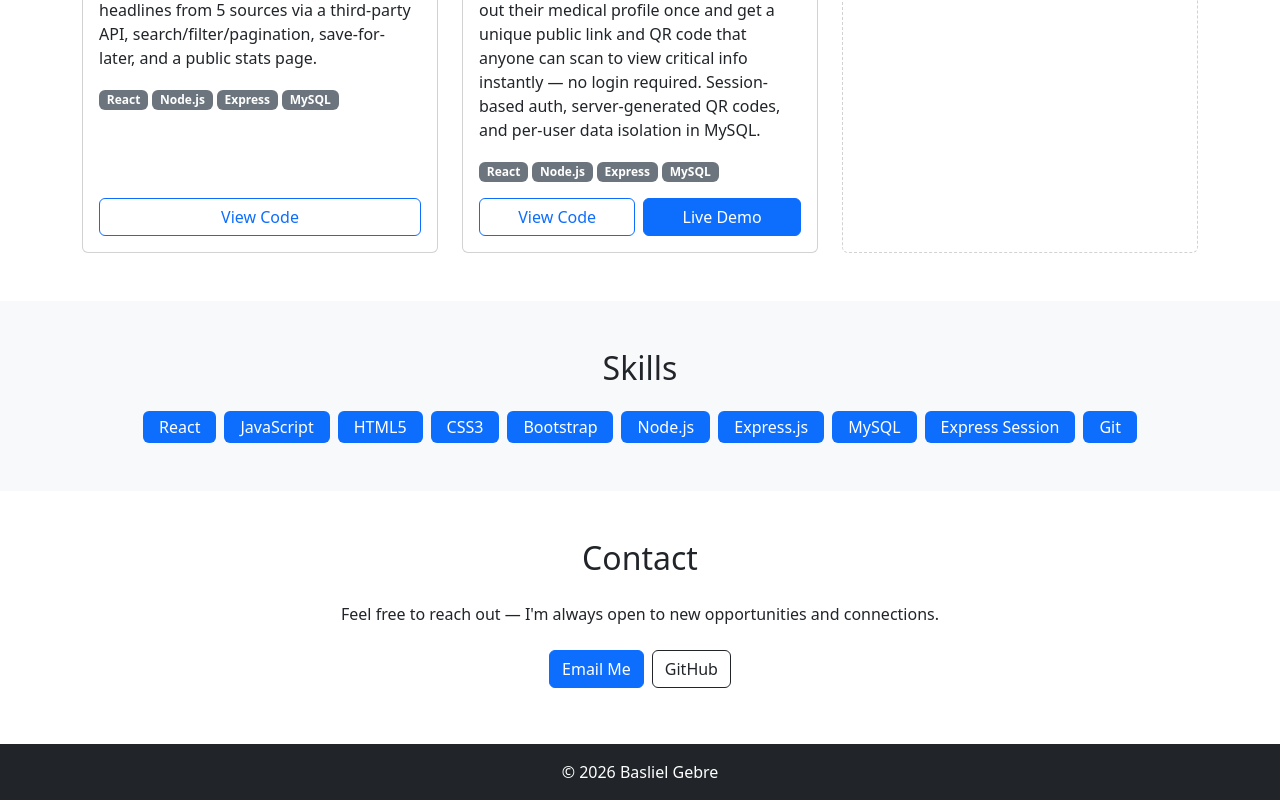
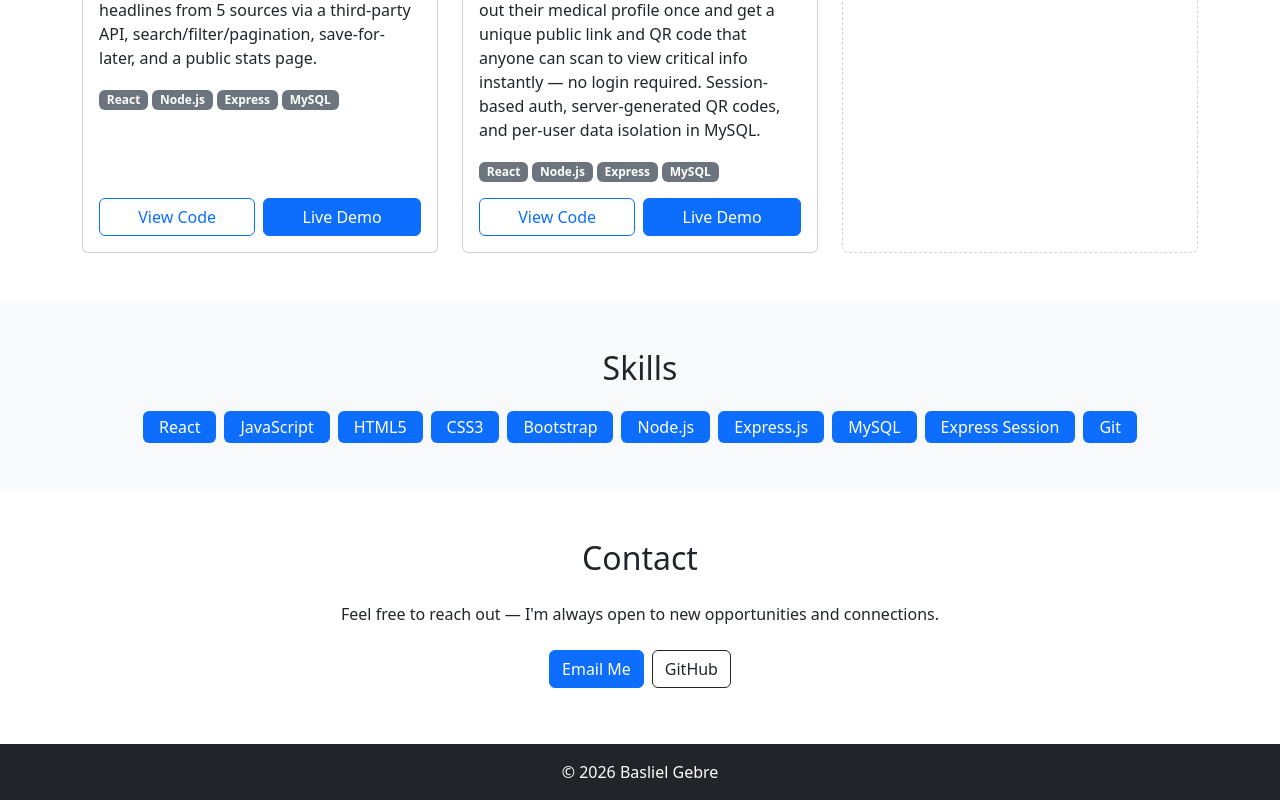
Before and after one commit to destabasiy13-sys/my-portfolio, a React (Vite) app: page / in a window 1280 px wide. Shown: the part 1503-2303 px from the top of the page. Built offline with nearby package versions, Linux system fonts and the light colour scheme.

Commit message:
Add Live Demo link to Personal News Dashboard card
News Dashboard is now deployed (Vercel + Render + Clever Cloud
MySQL), matching LifeCard's setup.

```diff
--- a/src/components/Projects.jsx
+++ b/src/components/Projects.jsx
@@ -12,6 +12,7 @@ const PROJECTS = [
     image: '/images/news-dashboard.png',
     tech: ['React', 'Node.js', 'Express', 'MySQL'],
     link: 'https://github.com/destabasiy13-sys/personal-news-dashboard',
+    demoLink: 'https://news-dashboard-eight-eta.vercel.app',
   },
   {
     title: 'LifeCard — Digital Emergency Medical Card',
```
